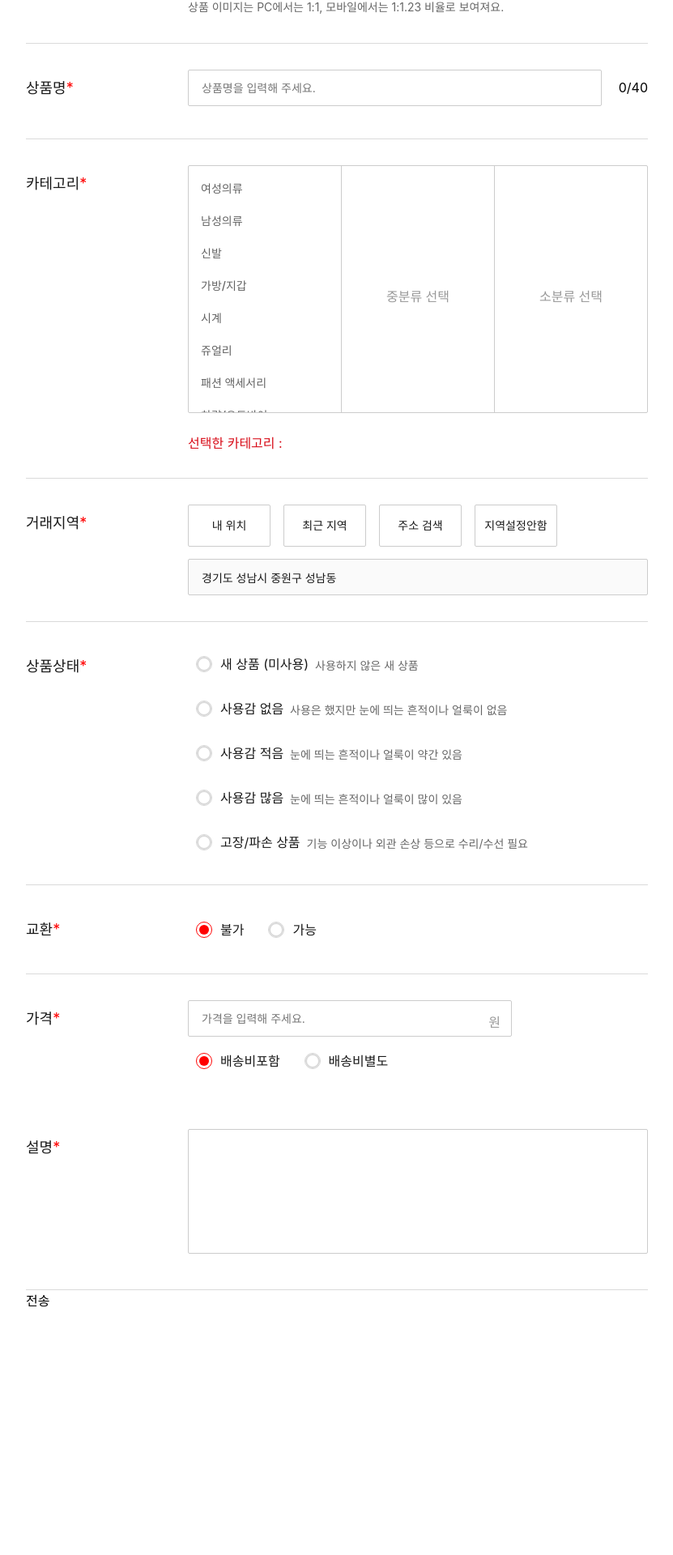
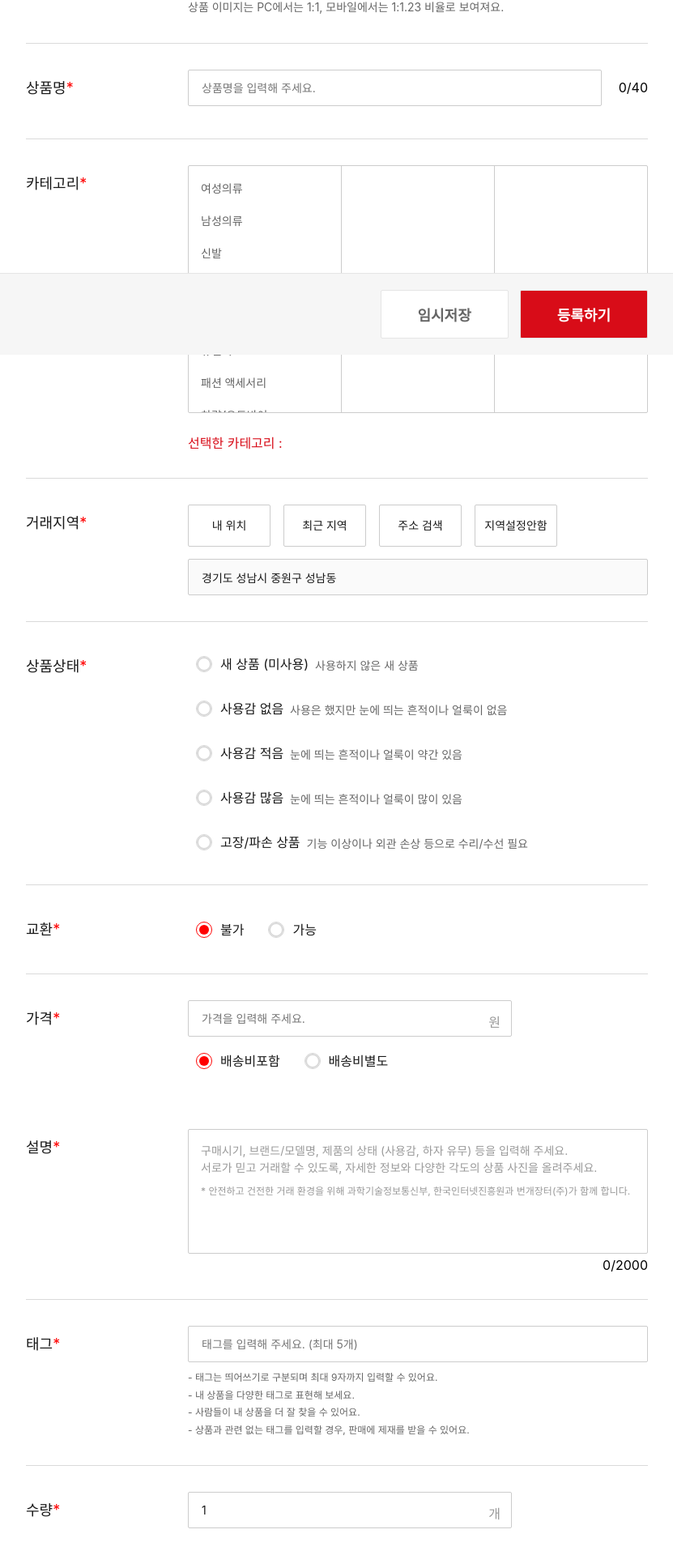
Before and after one commit to Eumjeongtae/productRegister, a React (Create React App) app: page / in a window 1280 px wide. Shown: the part 362-2282 px from the top of the page at 81% size, without its empty margins (224-1055 px from the left). Built offline with nearby package versions, Linux system fonts and the light colour scheme; some icons are missing.

Commit message:
상품 등록 페이지 ui / 유효성 검사  완성

```diff
--- a/src/pages/ProductRegister.jsx
+++ b/src/pages/ProductRegister.jsx
@@ -1,4 +1,4 @@
-import { useState } from "react";
+import { useRef, useState } from "react";
 import '../style/register/Register.css';
 import ProductCategory from '../component/Register/ProductCategory';
 
@@ -7,7 +7,7 @@ export default function ProductRegister() {
   // 초기 위치 정보 (나중에 API 데이터로 변경될 수 있음)
   let location = '경기도 성남시 중원구 성남동'
   // 상태 관리를 위한 useState 훅 사용
-  let [form, setForm] = useState({ 'productName': '', 'category': '', location, 'price': '' })
+  let [form, setForm] = useState({ 'seller ': 'userId', 'productName': '', 'category': 'ALL', location, 'price': '', 'content': '' })
   let [textNum, setTextNum] = useState(0);  // 상품이름 input 글자수 체크
   const [active, setActive] = useState(false) // '상세 카테고리를 선택해주세요.' 멘트 온오프
   let [first, setFirst] = useState(''); // 카테고리 천째칸
@@ -16,36 +16,45 @@ export default function ProductRegister() {
   let checkNum = /^[0-9]/; // 가격 숫자만 정규식
   let [deliverPrice, setDeliverPrice] = useState(false) // 배달비칸 온 오프
   let [notice, setNotice] = useState([false, false, false, false]) // input 주의사항 메세지
+  let [outline,setOutline] = useState(['','','',''])
+  let [info, setInfo] = useState(0);
 
-  const handleChange = (e) => {
-    const { name, value } = e.target;
-    setForm({ ...form, [name]: value });
-  } //input 값 onChange시 value값 재 할당
-  const copyArr = (boolean, n) => {
+  const inputProductName = useRef(null);
+  const inputPrice = useRef(null);
+  const inputContent = useRef(null);
+
+
+
+  const noticeTxt = (boolean, n) => {
     let copy = [...notice]
     copy[n] = boolean
     setNotice(copy) // boolean값으로 notice 메세지 띄우기 위해
+  }
+  const onOutline = (txt,n)=>{
+    let copy = [...outline]
+    copy[n] = txt
+    setOutline(copy) // boolean값으로 notice 메세지 띄우기 위해
   }
   let textNumCheck = (e, n) => {
     let txtNum = e.target.value.length;
     setTextNum(txtNum); //txtNum의 수에따라 input 테두리색을 위해 클래스 add , remove
     if (txtNum === 1) {
 
-      e.target.classList.add('on')
-      copyArr(true, n)
+      onOutline('on',0)
+      noticeTxt(true, n)
     } else {
-      copyArr(false, n)
-      e.target.classList.remove('on')
+      noticeTxt(false, n)
+      onOutline('',0)
     }
   }
   let priceNumCheck = (e, n) => {
     let priceNum = e.target.value
     if (parseInt(priceNum) < 100) {
-      e.target.classList.add('on')
-      copyArr(true, n)
+      onOutline('on',1)
+      noticeTxt(true, n)
     } else {
-      e.target.classList.remove('on')
-      copyArr(false, n)
+      onOutline('',1)
+      noticeTxt(false, n)
     }
     if (!checkNum.test(priceNum)) {
       setForm({ ...form, 'price': '' });
@@ -57,21 +66,33 @@ export default function ProductRegister() {
   let deliverPriceCheck = (e, n) => {
     let deliverPrice = e.target.value
     if (parseInt(deliverPrice) < 100) {
-      copyArr(true, n)
-      e.target.classList.add('on')
+      noticeTxt(true, n)
+      onOutline('on',2)
     } else if (parseInt(deliverPrice) > 100000) {
-      copyArr(true, n)
-      e.target.classList.add('on')
+      noticeTxt(true, n)
+      onOutline('on',2)
       e.target.value = 100000
       alert('배송비는 100원부터 100,000원까지 입력할 수 있어요.')
     } else {
       e.target.classList.remove('on')
-      copyArr(false, n)
+      noticeTxt(false, n)
     }
 
   }
 
 
+  let textAreaCheck = (e, n) => {
+    let txtNum = e.target.value.length;
+    setInfo(txtNum)
+    if (txtNum < 10) {
+
+      onOutline('on',3)
+      noticeTxt(true, n) //boolean값으로 notice 메세지 띄우기 위해
+    } else {
+      noticeTxt(false, n)
+      onOutline('on',3)
+    }
+  }
   let catagoryClick = (boolean, value, txt, n) => {
     setActive(boolean) // active boolean 값에 따라  '상세 카테고리를 선택해주세요.' 텍스트 노출 미노출
     setForm({ ...form, category: value }); // 카테고리 value값 재 할당
@@ -88,28 +109,36 @@ export default function ProductRegister() {
     }
 
   }
-
+  const handleChange = (e) => {
+    const { name, value } = e.target;
+    setForm({ ...form, [name]: value });
+  } //input 값 onChange시 value값 재 할당
   const handleSubmit = (e) => {
     e.preventDefault()
+    if (form.productName === '') {
+      noticeTxt(true, 0)
+      onOutline('on',0)
+      return inputProductName.current.focus()
+    }
+    if (form.price === '') {
+      noticeTxt(true, 1)
+      onOutline('on',1)
+      return inputPrice.current.focus()
+    }
+    if (form.content === '') {
+      noticeTxt(true, 3)
+      onOutline('on',3)
+      return inputContent.current.focus()
+    }
     console.log(form);
   }
 
-  let textAreaCheck = (e, n) => {
-    let txtNum = e.target.value.length;
-    if (txtNum < 10) {
-
-      e.target.classList.add('on')
-      copyArr(true, n) //boolean값으로 notice 메세지 띄우기 위해
-    } else {
-      copyArr(false, n)
-      e.target.classList.remove('on')
-    }
-  }
 
   return (
-    <form className="inner" onSubmit={handleSubmit}>
+    <>
+      <form onSubmit={handleSubmit}>
 
-      <fieldset>
+        <fieldset className="inner">
           <h2 className="ProductRegisterTitle">기본정보<span>*필수항목</span></h2>
           <div className="inputContainer">
             <p className="inputTitle">상품이미지<span className="red">*</span><small>(0/5)</small></p>
@@ -124,7 +153,7 @@ export default function ProductRegister() {
           <div className="inputContainer">
             <p className="inputTitle">상품명</p>
             <div className="nameInput">
-            <input type="text" id="productName" name="productName" value={form.productName} onChange={(e) => {
+              <input type="text" id="productName" className={outline[0]} name="productName" ref={inputProductName} value={form.productName} onChange={(e) => {
                 textNumCheck(e, 0);
                 handleChange(e);
               }} maxLength='40' placeholder="상품명을 입력해 주세요." />
@@ -139,7 +168,7 @@ export default function ProductRegister() {
             <div className="productCategory">
               <ProductCategory class='register' onClick={catagoryClick} />
               {active && <span className="categoryNotice"><i className="xi-close-circle-o"></i>상세 카테고리를 선택해주세요.</span>}
-            <span className="choiceCategory">선택한 카테고리 :{first && <b>{first}</b>} {second && <b> &gt; {second}</b>}{last && <b> &gt; {last}</b>}</span>
+              <p className="choiceCategory">선택한 카테고리 :{first && <span>{first}</span>} {second && <span> &gt; {second}</span>}{last && <span> &gt; {last}</span>}</p>
             </div>
           </div>
           <div className="inputContainer">
@@ -196,7 +225,7 @@ export default function ProductRegister() {
             <p className="inputTitle">가격</p>
             <div >
               <p className="priceInput">
-              <input type="text" id="price" name="price" value={form.price} onChange={(e) => {
+                <input type="text" id="price" className={outline[1]} name="price" ref={inputPrice} value={form.price} onChange={(e) => {
                   priceNumCheck(e, 1);
                 }} maxLength='11' placeholder="가격을 입력해 주세요." />
                 <span className="notice">
@@ -216,12 +245,11 @@ export default function ProductRegister() {
           </div>
 
           {deliverPrice &&
-
             <div className="inputContainer">
               <p className="inputTitle">배송비</p>
               <div >
                 <p className="priceInput">
-                <input type="text" id="dleliverPrice" name="dleliverPrice" onChange={(e) => {
+                  <input type="text" id="dleliverPrice" className={outline[2]} name="dleliverPrice" onChange={(e) => {
                     deliverPriceCheck(e, 2);
                   }} maxLength='11' placeholder="배송비를 입력해 주세요." />
                   <span className="notice">
@@ -239,21 +267,67 @@ export default function ProductRegister() {
           <div className="inputContainer">
             <p className="inputTitle">설명</p>
             <div >
-            <textarea rows="6" onChange={(e) => {
+              <textarea rows="6" maxLength='2000' className={outline[3]} name="content" ref={inputContent} value={form.content} onChange={(e) => {
                 textAreaCheck(e, 3)
+                handleChange(e);
               }}></textarea>
+              <p className="infoNotice">
                 <span className="notice">
                   {notice[3] && <><i className="xi-ban"></i>상품 설명을 10글자 이상 입력해주세요.</>}
                 </span>
+                <span className="infoCheck">
+                  {info}/2000
+                </span>
+              </p>
+              {
+                info ? null :
+                  <div className="infoNoticeTxt">
+                    구매시기, 브랜드/모델명, 제품의 상태 (사용감, 하자 유무) 등을 입력해 주세요.<br />
+                    서로가 믿고 거래할 수 있도록, 자세한 정보와 다양한 각도의 상품 사진을 올려주세요.<br />
+                    <span>* 안전하고 건전한 거래 환경을 위해 과학기술정보통신부, 한국인터넷진흥원과 번개장터(주)가 함께 합니다.</span>
+                  </div>
+              }
+
+
             </div>
 
+
+          </div>
+
+          <div className="inputContainer">
+            <p className="inputTitle">태그</p>
+            <div className="nameInput">
+              <input type="text" readOnly placeholder="태그를 입력해 주세요. (최대 5개)" />
+              <b className="marginT">- 태그는 띄어쓰기로 구분되며 최대 9자까지 입력할 수 있어요.</b>
+              <b>- 내 상품을 다양한 태그로 표현해 보세요.</b>
+              <b>- 사람들이 내 상품을 더 잘 찾을 수 있어요.</b>
+              <b>- 상품과 관련 없는 태그를 입력할 경우, 판매에 제재를 받을 수 있어요.</b>
+
+            </div>
+          </div>
+          <div className="inputContainer borderNone">
+            <p className="inputTitle">수량</p>
+            <div >
+              <p className="priceInput quantity">
+                <input type="text" readOnly value={1} placeholder="수량을 입력해 주세요." />
+              </p>
+
+            </div>
 
           </div>
 
 
 
 
-        <button className="submit">전송</button>
+
+        </fieldset>
+        <div className="submitBar">
+          <ul className="inner">
+            <li><button readOnly>임시저장</button></li>
+            <li><button className="submit">등록하기</button></li>
+          </ul>
+        </div>
+      </form>
       <br />
       <br />
       <br />
@@ -274,9 +348,6 @@ export default function ProductRegister() {
       <br />
       <br />
       <br />
-
-      </fieldset>
-
-    </form>
+    </>
   );
 }
--- a/src/style/register/Register.css
+++ b/src/style/register/Register.css
@@ -31,6 +31,9 @@ fieldset .inputContainer {
   display: flex;
   padding: 2rem 0;
   border-bottom: 1px solid rgb(218, 218, 218);
+}
+fieldset .inputContainer:last-child {
+  margin-bottom: 50px;
 }
 fieldset .inputContainer .formRadio {
   display: flex;
@@ -79,6 +82,7 @@ fieldset .inputContainer input[type=radio]::before {
   box-sizing: border-box;
 }
 fieldset .inputContainer div:nth-child(2) {
+  position: relative;
   width: calc(100% - 200px);
 }
 fieldset .inputContainer div:nth-child(2) .notice {
@@ -110,7 +114,7 @@ fieldset .inputContainer div:nth-child(2) .choiceCategory {
   font-weight: 400;
   color: rgb(216, 12, 24);
 }
-fieldset .inputContainer div:nth-child(2) .choiceCategory b {
+fieldset .inputContainer div:nth-child(2) .choiceCategory span {
   font-weight: 600;
 }
 fieldset .inputContainer div:nth-child(2) label {
@@ -135,15 +139,53 @@ fieldset .inputContainer div:nth-child(2) label.productRadio span {
   margin-top: 3px;
   color: rgb(102, 102, 102);
 }
-fieldset .inputContainer div:nth-child(2) .priceInput {
+fieldset .inputContainer div:nth-child(2) b {
+  display: block;
+  width: 100%;
+  color: rgb(102, 102, 102);
+  font-size: 12px;
+  font-weight: 400;
+  line-height: 180%;
+}
+fieldset .inputContainer div:nth-child(2) b.marginT {
+  margin-top: 8px;
+}
+fieldset .inputContainer div:nth-child(2) .infoNoticeTxt {
+  pointer-events: none;
+  position: absolute;
+  top: 0px;
+  padding: 1rem;
+  font-size: 14px;
+  font-weight: 400;
+  line-height: 150%;
+  color: rgb(153, 153, 153);
+}
+fieldset .inputContainer div:nth-child(2) .infoNoticeTxt span {
+  display: inline-block;
+  margin-top: 8px;
+  font-size: 12px;
+}
+fieldset .inputContainer textarea {
+  width: 100%;
+  resize: none;
+  border-radius: 2px;
+  border: 1px solid rgb(204, 204, 204);
+  box-sizing: border-box;
+  padding: 1rem;
+}
+fieldset .inputContainer textarea.on {
+  outline: 1px solid rgb(245, 126, 0) !important;
+}
+fieldset .inputContainer .infoNotice {
+  display: flex;
+}
+fieldset .inputContainer .priceInput {
   position: relative;
   width: 400px;
   margin-bottom: 10px;
 }
-fieldset .inputContainer div:nth-child(2) .priceInput::after {
+fieldset .inputContainer .priceInput::after {
   content: "원";
-}
-fieldset .inputContainer div:nth-child(2) .priceInput::after {
   position: absolute;
   right: 14px;
   top: 14px;
@@ -151,26 +193,8 @@ fieldset .inputContainer div:nth-child(2) .priceInput::after {
   font-weight: 400;
   color: rgb(153, 153, 153);
 }
-fieldset .inputContainer div:nth-child(2) .priceInput b {
-  display: block;
-  color: rgb(102, 102, 102);
-  font-size: 12px;
-  font-weight: 400;
-  line-height: 180%;
-}
-fieldset .inputContainer div:nth-child(2) .priceInput b.marginT {
-  margin-top: 8px;
-}
-fieldset .inputContainer div:nth-child(2) textarea {
-  width: 100%;
-  resize: none;
-  border-radius: 2px;
-  border: 1px solid rgb(204, 204, 204);
-  box-sizing: border-box;
-  padding: 1rem;
-}
-fieldset .inputContainer div:nth-child(2) textarea.on {
-  outline: 1px solid rgb(245, 126, 0) !important;
+fieldset .inputContainer .priceInput.quantity::after {
+  content: "개";
 }
 fieldset .inputContainer div.nameInput {
   display: flex;
@@ -334,4 +358,49 @@ fieldset .inputContainer .imgExplain {
 }
 fieldset .inputContainer.borderNone {
   border: none;
+}
+
+form {
+  position: relative;
+}
+form .submitBar {
+  position: sticky;
+  left: 0;
+  bottom: 0;
+  width: 100%;
+  height: 100px;
+  background: rgb(246, 246, 246);
+  box-shadow: rgb(229, 229, 229) 0px -1px 0px 0px;
+  z-index: 10;
+}
+form .submitBar ul {
+  display: flex;
+  height: 100%;
+  justify-content: flex-end;
+  align-items: center;
+  gap: 14px;
+  margin: 0 auto;
+}
+form .submitBar ul button {
+  display: inline-flex;
+  align-items: center;
+  justify-content: center;
+  box-sizing: border-box;
+  padding: 16px 45px;
+  border-radius: 2px;
+  border: 1px solid rgb(229, 229, 229);
+  background: rgb(255, 255, 255);
+  color: rgb(102, 102, 102);
+  font-size: 18px;
+  font-weight: 700;
+}
+form .submitBar ul button:hover {
+  background-color: #f7f7f7;
+}
+form .submitBar ul button.submit {
+  background: rgb(216, 12, 24);
+  color: #fff;
+}
+form .submitBar ul button.submit:hover {
+  background: rgb(190, 14, 26);
 }/*# sourceMappingURL=Register.css.map */
--- a/src/style/register/Register.scss
+++ b/src/style/register/Register.scss
@@ -34,6 +34,10 @@ fieldset {
     display: flex;
     padding: 2rem 0;
     border-bottom: 1px solid rgb(218, 218, 218);
+
+    &:last-child {
+      margin-bottom: 50px;
+    }
 
     .formRadio {
       display: flex;
@@ -96,6 +100,7 @@ fieldset {
     }
 
     & div:nth-child(2) {
+      position: relative;
       width: calc(100% - 200px);
 
       .notice {
@@ -122,6 +127,7 @@ fieldset {
           font-size: 16px;
           margin-right: 5px;
         }
+
       }
 
       .choiceCategory {
@@ -131,9 +137,15 @@ fieldset {
         font-weight: 400;
         color: rgb(216, 12, 24);
 
-        b {
+        span {
           font-weight: 600;
         }
+
+
+
+
+
+
       }
 
       label {
@@ -167,27 +179,9 @@ fieldset {
         }
       }
 
-      .priceInput {
-        position: relative;
-        width: 400px;
-        margin-bottom: 10px;
-
-        &::after {
-          content: '원';
-        }
-
-        &::after {
-          position: absolute;
-          right: 14px;
-          top: 14px;
-
-          font-size: 16px;
-          font-weight: 400;
-          color: rgb(153, 153, 153);
-        }
-
       b {
         display: block;
+        width: 100%;
         color: rgb(102, 102, 102);
         font-size: 12px;
         font-weight: 400;
@@ -196,8 +190,26 @@ fieldset {
         &.marginT {
           margin-top: 8px;
         }
+
+
       }
 
+      .infoNoticeTxt {
+        pointer-events: none;
+        position: absolute;
+        top: 0px;
+        padding: 1rem;
+        font-size: 14px;
+        font-weight: 400;
+        line-height: 150%;
+        color: rgb(153, 153, 153);
+
+        span {
+          display: inline-block;
+          margin-top: 8px;
+          font-size: 12px;
+        }
+      }
 
     }
 
@@ -213,6 +225,33 @@ fieldset {
         outline: 1px solid rgb(245, 126, 0) !important;
       }
     }
+
+    .infoNotice {
+      display: flex;
+    }
+
+    .priceInput {
+      position: relative;
+      width: 400px;
+      margin-bottom: 10px;
+
+      &::after {
+        content: '원';
+        position: absolute;
+        right: 14px;
+        top: 14px;
+
+        font-size: 16px;
+        font-weight: 400;
+        color: rgb(153, 153, 153);
+      }
+
+      &.quantity::after {
+        content: '개';
+      }
+
+
+
     }
 
     div {
@@ -420,9 +459,65 @@ fieldset {
     }
 
 
-    &.borderNone{
+    &.borderNone {
       border: none;
     }
 
   }
 }
+
+form {
+  position: relative;
+
+  .submitBar {
+    position: sticky;
+    left: 0;
+    bottom: 0;
+    width: 100%;
+    height: 100px;
+    background: rgb(246, 246, 246);
+    box-shadow: rgb(229, 229, 229) 0px -1px 0px 0px;
+    z-index: 10;
+
+    ul {
+      display: flex;
+      height: 100%;
+      -webkit-box-pack: end;
+      justify-content: flex-end;
+      -webkit-box-align: center;
+      align-items: center;
+      gap: 14px;
+      margin: 0 auto;
+
+      button {
+        display: inline-flex;
+        -webkit-box-align: center;
+        align-items: center;
+        -webkit-box-pack: center;
+        justify-content: center;
+        box-sizing: border-box;
+        padding: 16px 45px;
+        border-radius: 2px;
+        border: 1px solid rgb(229, 229, 229);
+        background: rgb(255, 255, 255);
+        color: rgb(102, 102, 102);
+        font-size: 18px;
+        font-weight: 700;
+
+        &:hover {
+          background-color: #f7f7f7;
+        }
+
+        &.submit {
+          background: rgb(216, 12, 24);
+          color: #fff;
+
+          &:hover {
+            background: rgb(190, 14, 26);
+
+          }
+        }
+      }
+    }
+  }
+}
```
Also changed, not shown: 1 other file (tests, documents, lock files or other folders). Lines whose indentation alone changed are shown as unchanged.
